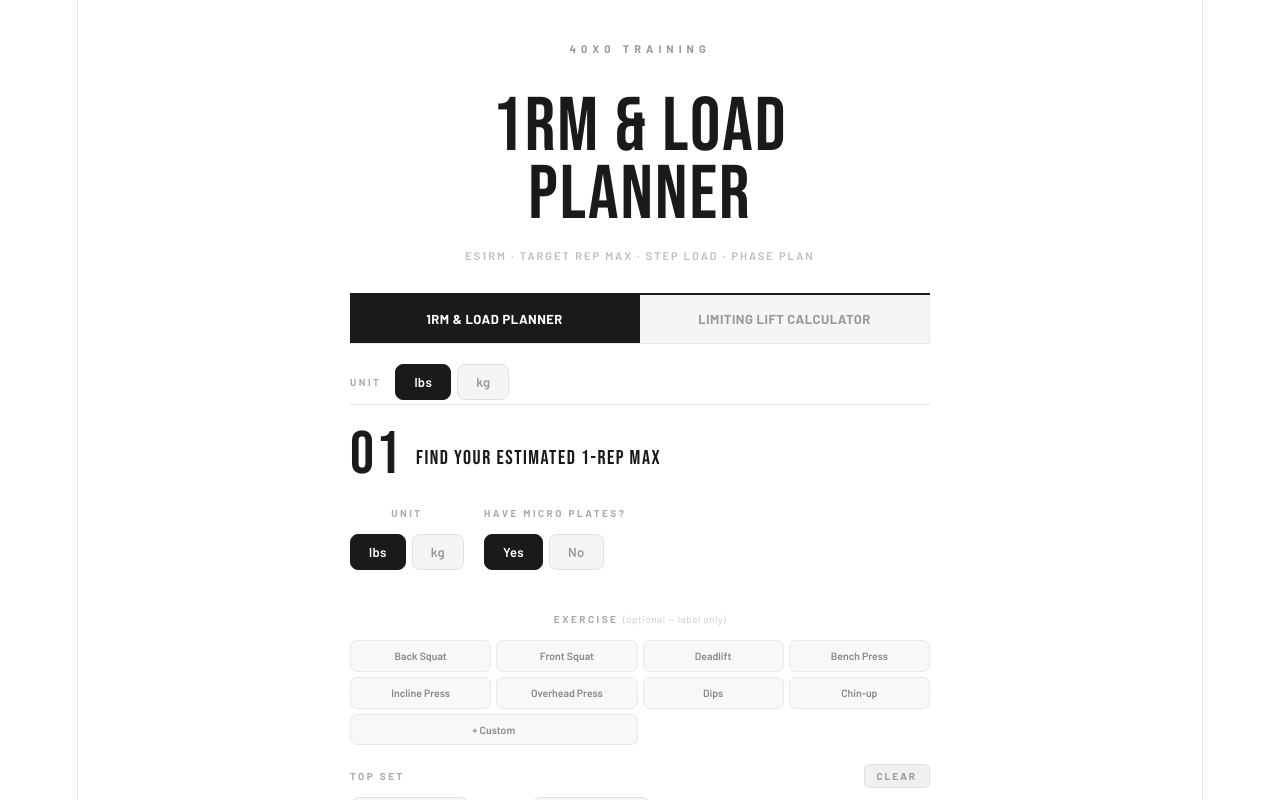
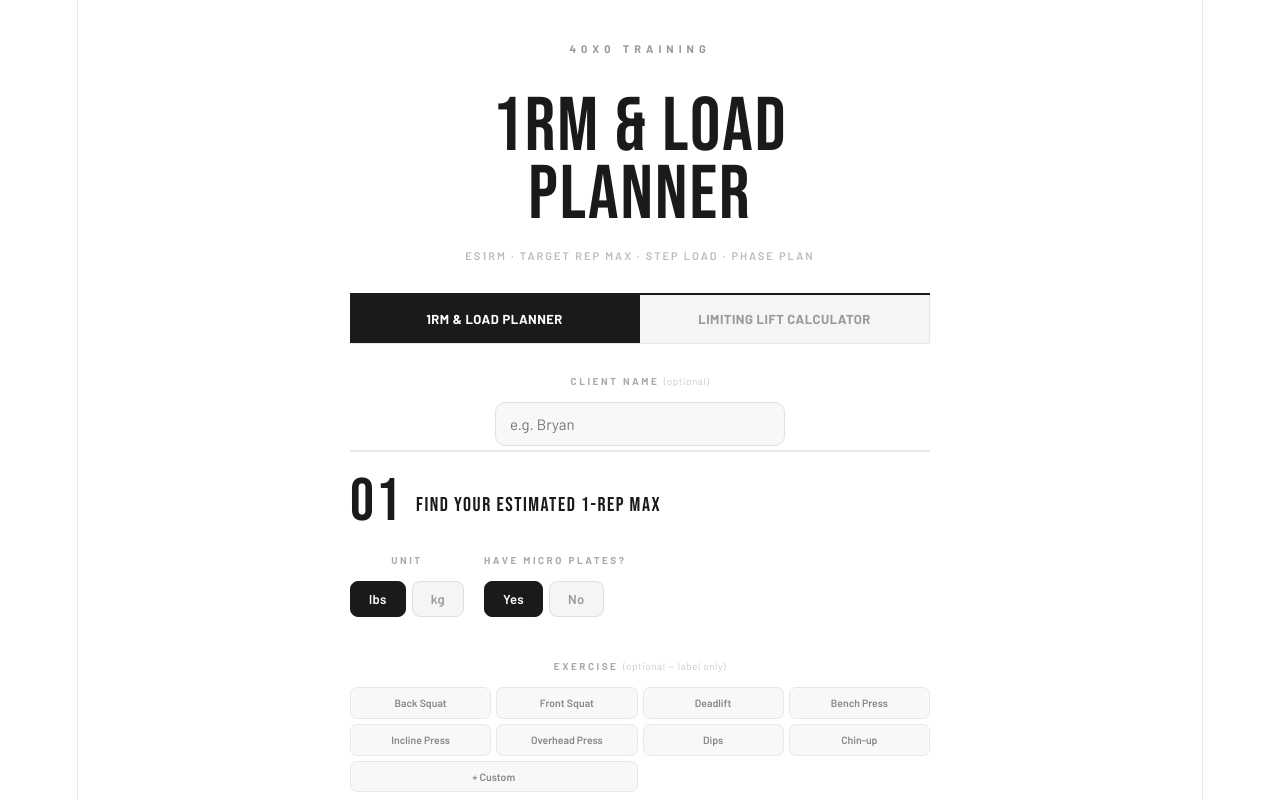
Before and after one commit to 40X0Training/40x0-calculator, a React (Vite) app: page / in a window 1280 px wide. Shown: the top 800 px of the page. Built offline with nearby package versions, Linux system fonts and the light colour scheme.

Commit message:
multi-exercise + clear buttons + email update

```diff
--- a/api/send-email.js
+++ b/api/send-email.js
@@ -208,7 +208,11 @@ export default async function handler(req, res) {
   <!-- HEADER -->
   <tr><td style="background:#1A1A1A;padding:36px 40px 28px;">
     <div style="font-size:10px;letter-spacing:5px;color:#666;text-transform:uppercase;font-weight:700;margin-bottom:10px;">40X0 TRAINING</div>
-    <div style="font-size:48px;line-height:0.9;letter-spacing:2px;color:#fff;font-weight:900;text-transform:uppercase;margin-bottom:14px;">YOUR TRAINING<br/>RESULTS</div>
+    <div style="font-size:48px;line-height:0.9;letter-spacing:2px;color:#fff;font-weight:900;text-transform:uppercase;margin-bottom:14px;">
+      ${data.clientName
+        ? `${data.clientName},<br/>here are your loading<br/>plans &amp; results`
+        : `Your loading plans<br/>&amp; training results`}
+    </div>
     <div style="font-size:11px;letter-spacing:2px;color:#555;text-transform:uppercase;font-weight:600;">ES1RM · Target Rep Max · Step Load · Phase Plan</div>
   </td></tr>
 
--- a/src/App.jsx
+++ b/src/App.jsx
@@ -129,6 +129,7 @@ const COL = { set:46, reps:72, weight:120 };
 function makeExercise(overrides = {}) {
   return {
     id:           Date.now() + Math.random(),
+    unit:         "lbs",
     weight:       "",
     topReps:      "",
     exercise:     "",
@@ -452,7 +453,7 @@ function ExercisePanel({ ex, unit, onChange, isOnly }) {
           <div style={s.field}>
             <label style={s.label}>Unit</label>
             <Toggle
-              value={unit} onChange={() => {}}
+              value={unit} onChange={v => update("unit", v)}
               options={[{ value:"lbs", label:"lbs" }, { value:"kg", label:"kg" }]}
             />
           </div>
@@ -855,10 +856,9 @@ function EmailModal({ onClose, emailData }) {
 const EMPTY_LIFT = { reps: "", weight: "" };
 
 export default function App() {
-  const [activeTab, setActiveTab] = useState("planner");
-  const [showModal, setShowModal] = useState(false);
-  const [unit,      setUnit]      = useState("lbs");
-
+  const [activeTab,   setActiveTab]   = useState("planner");
+  const [showModal,   setShowModal]   = useState(false);
+  const [clientName,  setClientName]  = useState("");
   // Multi-exercise list
   const [exercises,      setExercises]      = useState([makeExercise()]);
   const [activeExIndex,  setActiveExIndex]  = useState(0);
@@ -897,12 +897,14 @@ export default function App() {
     const current = exercises[activeExIndex];
     collapseExercise(activeExIndex);
     const newEx = makeExercise(keepPrescription ? {
+      unit:         current.unit,
       micro:        current.micro,
       mode:         current.mode,
       targetReps:   current.targetReps,
       targetSets:   current.targetSets,
       complexSlots: [...current.complexSlots],
     } : {
+      unit:  current.unit,
       micro: current.micro,
     });
     setExercises(prev => [...prev, newEx]);
@@ -940,7 +942,7 @@ export default function App() {
         exercise:   exLabel,
         weight:     w || null,
         topReps:    r || null,
-        unit,
+        unit:       ex.unit,
         micro:      ex.micro,
         e1rm:       e1rmDisplay,
         esRepMax:   esRepMaxRaw ? roundDisplay(esRepMaxRaw) : null,
@@ -962,6 +964,7 @@ export default function App() {
     );
     const hasAnyLL = (llParsed["bench"] || llParsed["squat"]);
     return {
+      clientName: clientName.trim() || null,
       exercises: exerciseResults,
       llResults: hasAnyLL ? calcLimitingLifts(llParsed) : [],
     };
@@ -1036,12 +1039,15 @@ export default function App() {
         {/* ══ TAB 1: PLANNER ══ */}
         {activeTab === "planner" && (
           <>
-            {/* Unit selector — shared across all exercises */}
-            <div style={s.globalUnitRow}>
-              <span style={s.globalUnitLabel}>Unit</span>
-              <Toggle
-                value={unit} onChange={setUnit}
-                options={[{ value:"lbs", label:"lbs" }, { value:"kg", label:"kg" }]}
+            {/* Client name input */}
+            <div style={s.clientNameRow}>
+              <label style={s.label}>Client Name <span style={s.hint}>(optional)</span></label>
+              <input
+                type="text"
+                placeholder="e.g. Bryan"
+                value={clientName}
+                onChange={e => setClientName(e.target.value)}
+                style={s.clientNameInput}
               />
             </div>
 
@@ -1053,7 +1059,7 @@ export default function App() {
                   key={ex.id}
                   ex={ex}
                   index={realIdx}
-                  unit={unit}
+                  unit={ex.unit}
                   onExpand={() => expandExercise(realIdx)}
                   onRemove={() => removeExercise(realIdx)}
                 />
@@ -1080,7 +1086,7 @@ export default function App() {
                   )}
                   <ExercisePanel
                     ex={ex}
-                    unit={unit}
+                    unit={ex.unit}
                     onChange={updated => updateExercise(idx, updated)}
                     isOnly={exercises.length === 1}
                   />
@@ -1204,6 +1210,17 @@ export default function App() {
         input.no-spinner::-webkit-outer-spin-button { -webkit-appearance:none; appearance:none; margin:0; }
         input.no-spinner { -moz-appearance:textfield; }
       `}</style>
+
+      <script>{`
+        (function() {
+          function sendHeight() {
+            window.parent.postMessage({ iframeHeight: document.body.scrollHeight }, '*');
+          }
+          const observer = new ResizeObserver(sendHeight);
+          observer.observe(document.body);
+          sendHeight();
+        })();
+      `}</script>
     </div>
   );
 }
@@ -1236,14 +1253,16 @@ const s = {
   },
   tabBtnOn: { background:"#1A1A1A", color:"#fff", borderRight:"1px solid #1A1A1A" },
 
-  // Global unit row
-  globalUnitRow: {
-    display:"flex", alignItems:"center", gap:14,
-    paddingTop:20, paddingBottom:4,
-  },
-  globalUnitLabel: {
-    fontSize:10, letterSpacing:2.5, textTransform:"uppercase",
-    color:"#aaa", fontWeight:700,
+  // Client name row
+  clientNameRow: {
+    paddingTop:24, paddingBottom:4,
+    borderBottom:"1px solid #E8E8E8",
+    marginBottom:0,
+  },
+  clientNameInput: {
+    width:"50%", background:"#F8F8F8", border:"1.5px solid #E0E0E0",
+    borderRadius:10, color:"#1A1A1A", fontSize:15,
+    padding:"12px 14px", fontFamily:"'Barlow',sans-serif",
   },
 
   // Section styles (for Limiting Lift tab)
```
